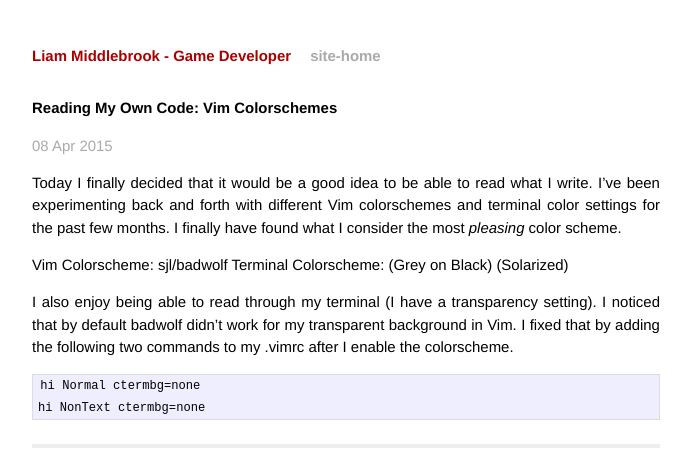
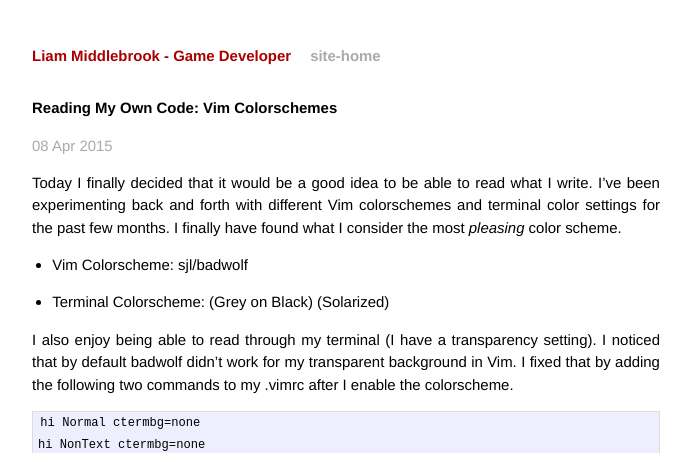
Before and after one commit to liam-middlebrook/blog, a Jekyll site: the page built from _posts/2015-04-08-vim-colors.markdown, in a window 1280 px wide. Shown: the top 453 px of the page, without its empty margins (294-985 px from the left). Built offline with Jekyll 4.4.1, drawn with Linux system fonts in a browser that asks for light colours; Markdown is read by kramdown in place of the engine named in the settings; comment, search, counter and statistics services are not loaded; grey boxes are pictures that could not be loaded.

```diff
--- a/_posts/2015-04-08-vim-colors.markdown
+++ b/_posts/2015-04-08-vim-colors.markdown
@@ -9,8 +9,9 @@
 colorschemes and terminal color settings for the past few months. I finally
 have found what I consider the most *pleasing* color scheme.
 
-Vim Colorscheme: sjl/badwolf
-Terminal Colorscheme: (Grey on Black) (Solarized)
+* Vim Colorscheme: sjl/badwolf
+
+* Terminal Colorscheme: (Grey on Black) (Solarized)
 
 I also enjoy being able to read through my terminal (I have a transparency
 setting). I noticed that by default badwolf didn't work for my transparent
```
Also changed, not shown: other parts of _posts/2015-04-08-vim-colors.markdown (+1 -0 lines).
